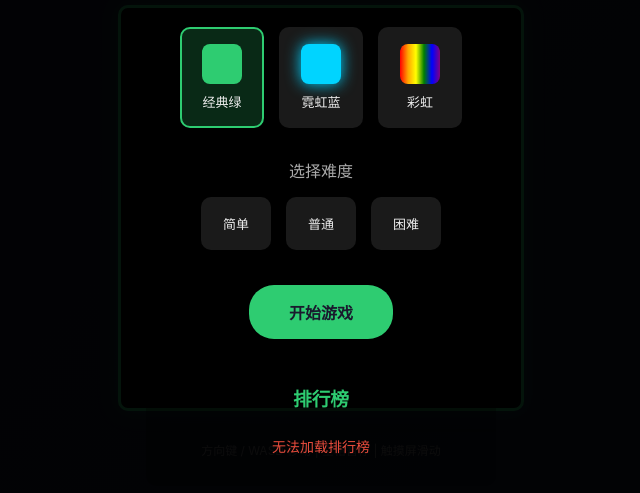
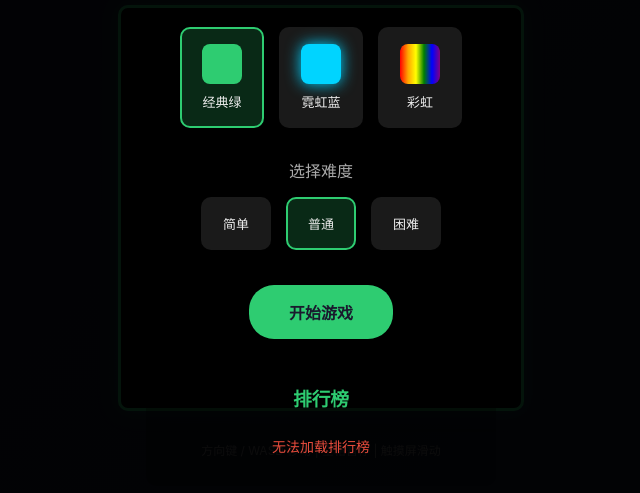
Before and after one commit to vernclaw/snake-game, a website: page index.html in a window 1280 px wide. Both pictures are taken after a click on the element "经典绿". Shown: the part 205-698 px from the top of the page, without its empty margins (319-959 px from the left). Drawn offline with Linux system fonts and the light colour scheme; no server answers.

Commit message:
fix: adjust index.html && docs: add README

```diff
--- a/index.html
+++ b/index.html
@@ -519,10 +519,10 @@
       // Keyboard controls
       document.addEventListener('keydown', handleKeyDown);
 
-      // Skin selector
-      document.querySelectorAll('.skin-option').forEach(option => {
+      // Skin selector — scoped to .skin-selector (first one, before difficulty)
+      document.querySelectorAll('.skin-selector:not(#difficultySelector) .skin-option').forEach(option => {
         option.addEventListener('click', () => {
-          document.querySelectorAll('.skin-option').forEach(o => o.classList.remove('selected'));
+          document.querySelectorAll('.skin-selector:not(#difficultySelector) .skin-option').forEach(o => o.classList.remove('selected'));
           option.classList.add('selected');
           selectedSkin = option.dataset.skin;
           updateSkinIndicator();
```
Also changed, not shown: README.md (added).
